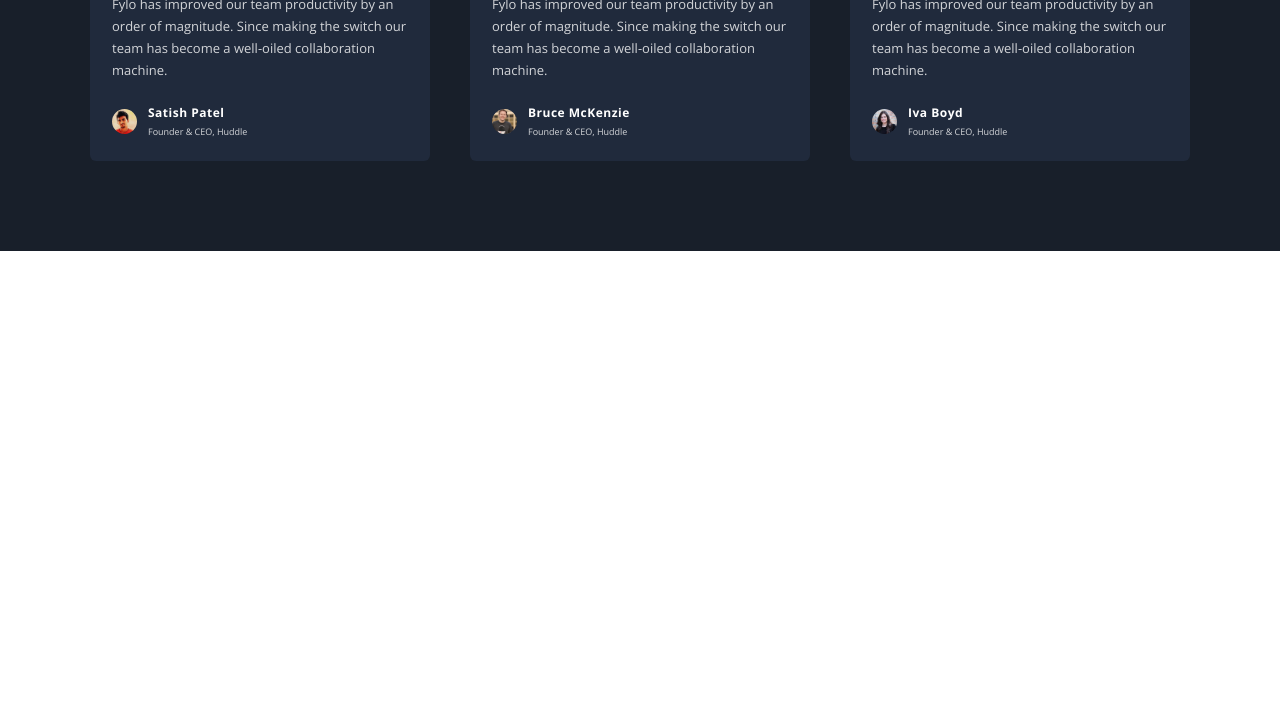
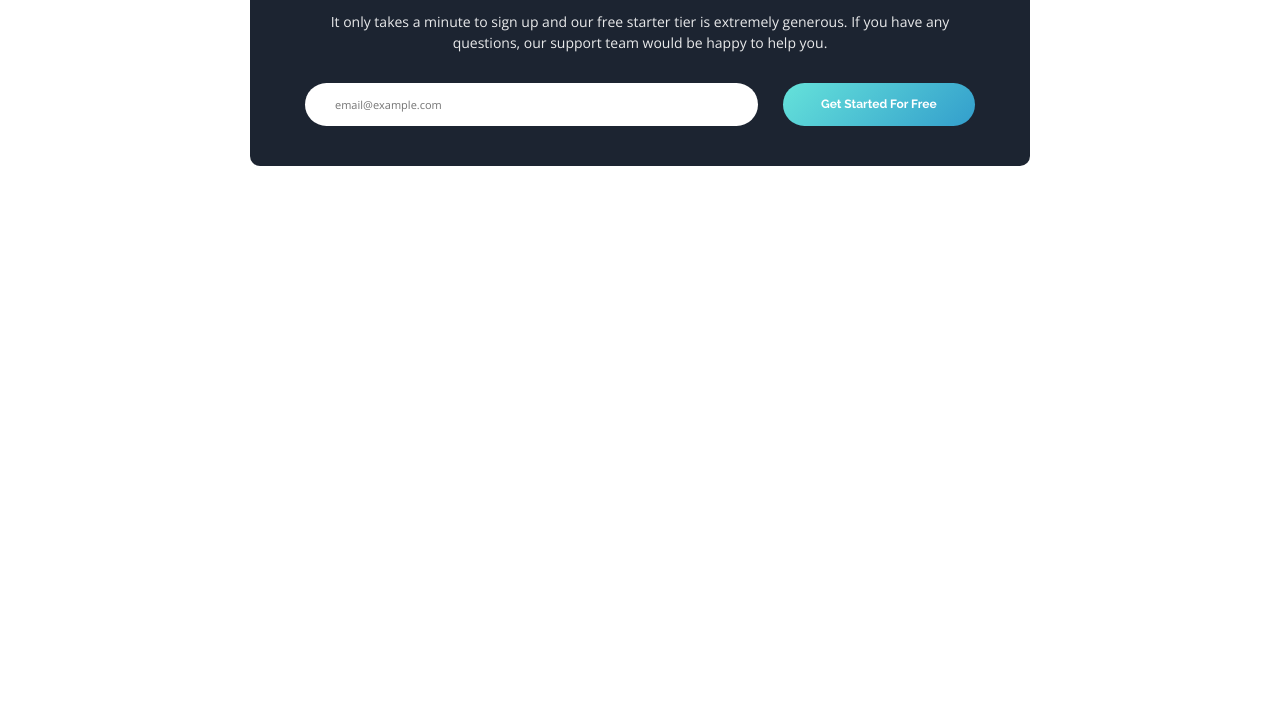
Before and after one commit to HasanliLaman/fylo-dark, a plain HTML site: page index.html in a window 1280 px wide. Shown: the part 93-800 px from the top of the page. Drawn offline with nearby package versions, Linux system fonts and the light colour scheme.

Commit message:
Style access block.

```diff
--- a/css/styles.css
+++ b/css/styles.css
@@ -33,7 +33,7 @@ h6 {
   font-family: "Raleway", Arial, Helvetica, sans-serif;
 }
 
-@media screen and (min-width: 1024px) {
+@media screen and (min-width: 768px) {
   body {
     font-size: 1.4rem;
   }
@@ -55,7 +55,13 @@ h6 {
 }
 
 .btn--accent {
-  background: var(--color-accent);
+  /*FIXME: btn--accent -> btn--gradient*/
+  background: rgb(101, 226, 218);
+  background: linear-gradient(
+    135deg,
+    rgba(101, 226, 218, 1) 0%,
+    rgba(51, 158, 204, 1) 100%
+  );
   color: white;
 }
 
@@ -74,7 +80,7 @@ h6 {
   padding: 1.5rem 7.5rem;
 }
 
-@media screen and (min-width: 1024px) {
+@media screen and (min-width: 768px) {
   .btn {
     font-size: 1.2rem;
   }
@@ -122,7 +128,7 @@ h6 {
   color: var(--color-cyan);
 }
 
-@media screen and (min-width: 1024px) {
+@media screen and (min-width: 768px) {
   .icon--arrow {
     width: 14px;
     height: 14px;
@@ -187,7 +193,7 @@ a {
   margin: 0;
 }
 
-@media screen and (min-width: 1024px) {
+@media screen and (min-width: 768px) {
   .input-group {
     flex-direction: row;
   }
@@ -211,7 +217,7 @@ a {
   margin: 0;
 }
 
-@media screen and (min-width: 1024px) {
+@media screen and (min-width: 768px) {
   .feature__heading {
     font-size: 1.7rem;
     margin: 2.2rem 0 1rem;
@@ -277,7 +283,7 @@ a {
   opacity: 0.8;
 }
 
-@media screen and (min-width: 1024px) {
+@media screen and (min-width: 768px) {
   .testimonial__picture {
     width: 25px;
   }
@@ -481,3 +487,42 @@ a {
   position: relative;
   z-index: -2;
 }
+
+/* Access block */
+.access {
+  padding: 3.5rem;
+  text-align: center;
+  border-radius: 10px;
+  max-width: 700px;
+  margin-right: auto;
+  margin-left: auto;
+}
+
+.access__heading {
+  margin-top: 0;
+}
+
+.access__text {
+  margin-bottom: 3rem;
+  opacity: 0.9;
+}
+
+.access__content {
+  max-width: 670px;
+  margin-left: auto;
+  margin-right: auto;
+}
+
+@media screen and (min-width: 768px) {
+  .access__heading {
+    font-size: 3.3rem;
+  }
+
+  .access {
+    padding: 4rem;
+  }
+
+  .access__heading {
+    margin-bottom: 0;
+  }
+}
--- a/index.html
+++ b/index.html
@@ -16,67 +16,20 @@
     <link rel="stylesheet" href="css/styles.css" />
   </head>
   <body>
-    <section class="block testimonials block--primary">
-      <div class="container grid grid--1x3">
-        <article class="testimonial testimonial--icon">
-          <p class="testimonial__content">
-            Fylo has improved our team productivity by an order of magnitude.
-            Since making the switch our team has become a well-oiled
-            collaboration machine.
-          </p>
-          <div class="testimonial__profile">
-            <img
-              class="testimonial__picture"
-              src="images/profile-1.jpg"
-              alt="Client profile picture"
-            />
-            <div>
-              <h2 class="testimonial__name">Satish Patel</h2>
-              <p class="testimonial__position">Founder & CEO, Huddle</p>
-            </div>
-          </div>
-        </article>
-
-        <article class="testimonial">
-          <p class="testimonial__content">
-            Fylo has improved our team productivity by an order of magnitude.
-            Since making the switch our team has become a well-oiled
-            collaboration machine.
-          </p>
-          <div class="testimonial__profile">
-            <img
-              class="testimonial__picture"
-              src="images/profile-2.jpg"
-              alt="Client profile picture"
-            />
-            <div>
-              <h2 class="testimonial__name">Bruce McKenzie</h2>
-              <p class="testimonial__position">Founder & CEO, Huddle</p>
-            </div>
-          </div>
-        </article>
-
-        <article class="testimonial">
-          <p class="testimonial__content">
-            Fylo has improved our team productivity by an order of magnitude.
-            Since making the switch our team has become a well-oiled
-            collaboration machine.
-          </p>
-          <div class="testimonial__profile">
-            <img
-              class="testimonial__picture"
-              src="images/profile-3.jpg"
-              alt="Client profile picture"
-            />
-            <div>
-              <h2 class="testimonial__name">Iva Boyd</h2>
-              <p class="testimonial__position">Founder & CEO, Huddle</p>
-            </div>
-          </div>
-        </article>
+    <section class="block--secondary access">
+      <div class="access__content">
+        <h2 class="access__heading">Get early access today</h2>
+        <p class="access__text">
+          It only takes a minute to sign up and our free starter tier is
+          extremely generous. If you have any questions, our support team would
+          be happy to help you.
+        </p>
+        <div class="input-group">
+          <input type="email" class="input" placeholder="email@example.com" />
+          <button class="btn btn--accent">Get Started For Free</button>
+        </div>
       </div>
     </section>
-
     <script
       src="https://kit.fontawesome.com/269f80ef9f.js"
       crossorigin="anonymous"
```
Also changed, not shown: components/access-block.html (added, +14 -0 lines).
